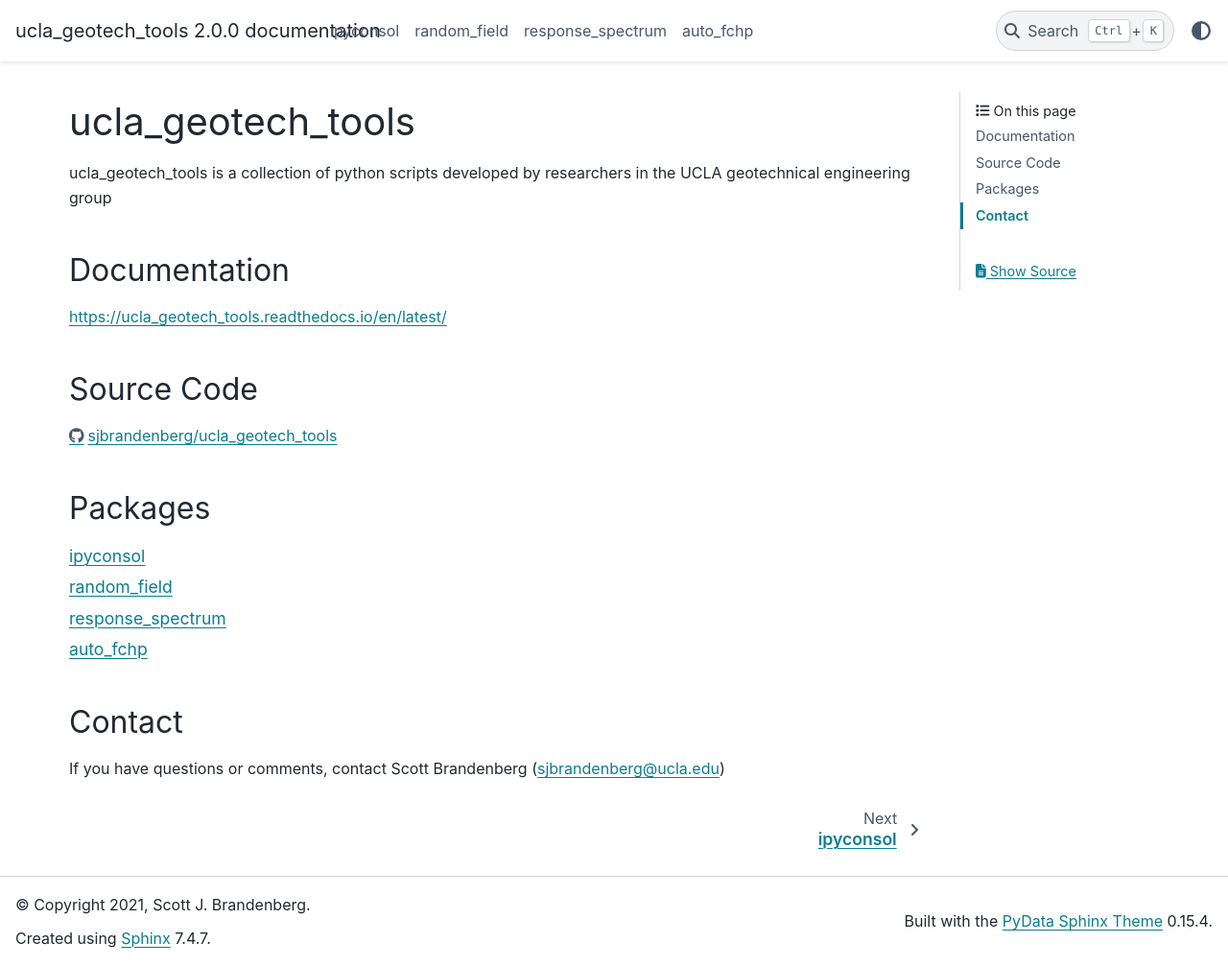
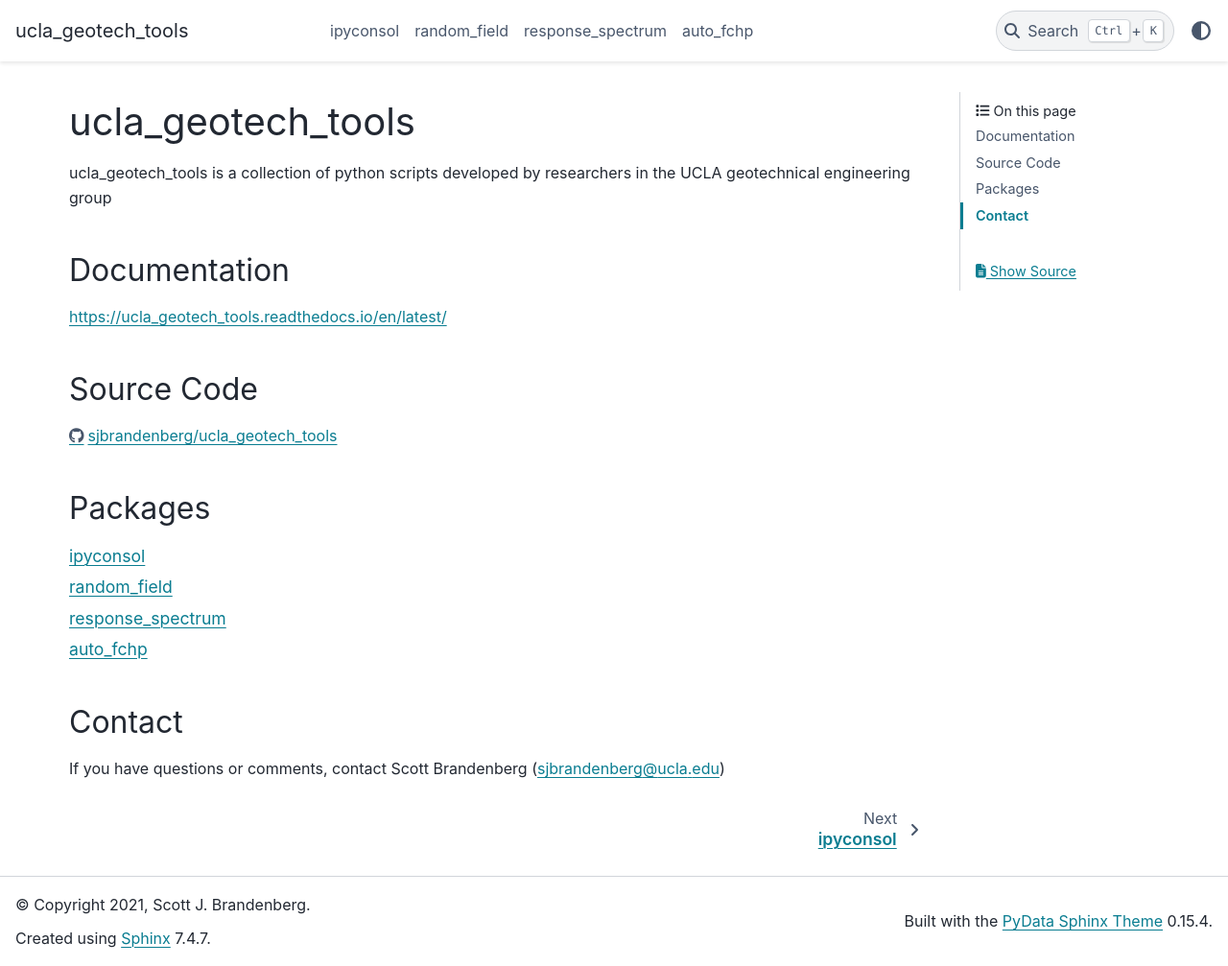
Before and after one commit to sjbrandenberg/ucla_geotech_tools, a Sphinx documentation site: the page built from docs/index.rst, in a window 1280 px wide and 1007 px high. Shown: the whole window at 96% size. Built offline with Sphinx 7.4.7 and the PyData theme 0.15.4, drawn with Linux system fonts in a browser that asks for light colours.

Commit message:
Update conf.py

```diff
--- a/docs/conf.py
+++ b/docs/conf.py
@@ -59,6 +59,11 @@
 # a list of builtin themes.
 #
 html_theme = 'pydata_sphinx_theme'
+html_theme_options = {
+    "logo": {
+        "text": "ucla_geotech_tools",
+    }
+}
 
 # Add any paths that contain custom static files (such as style sheets) here,
 # relative to this directory. They are copied after the builtin static files,
```
